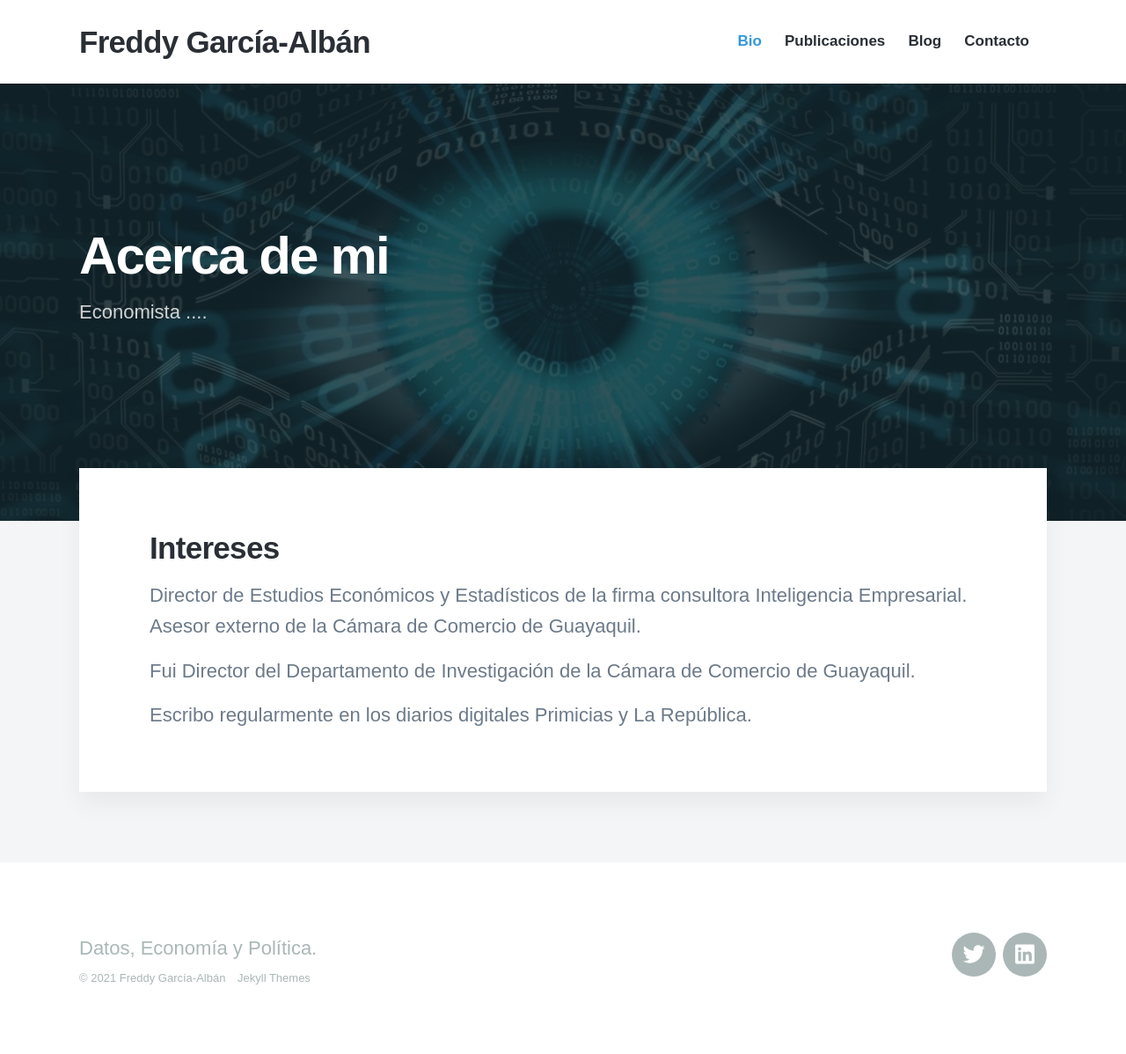
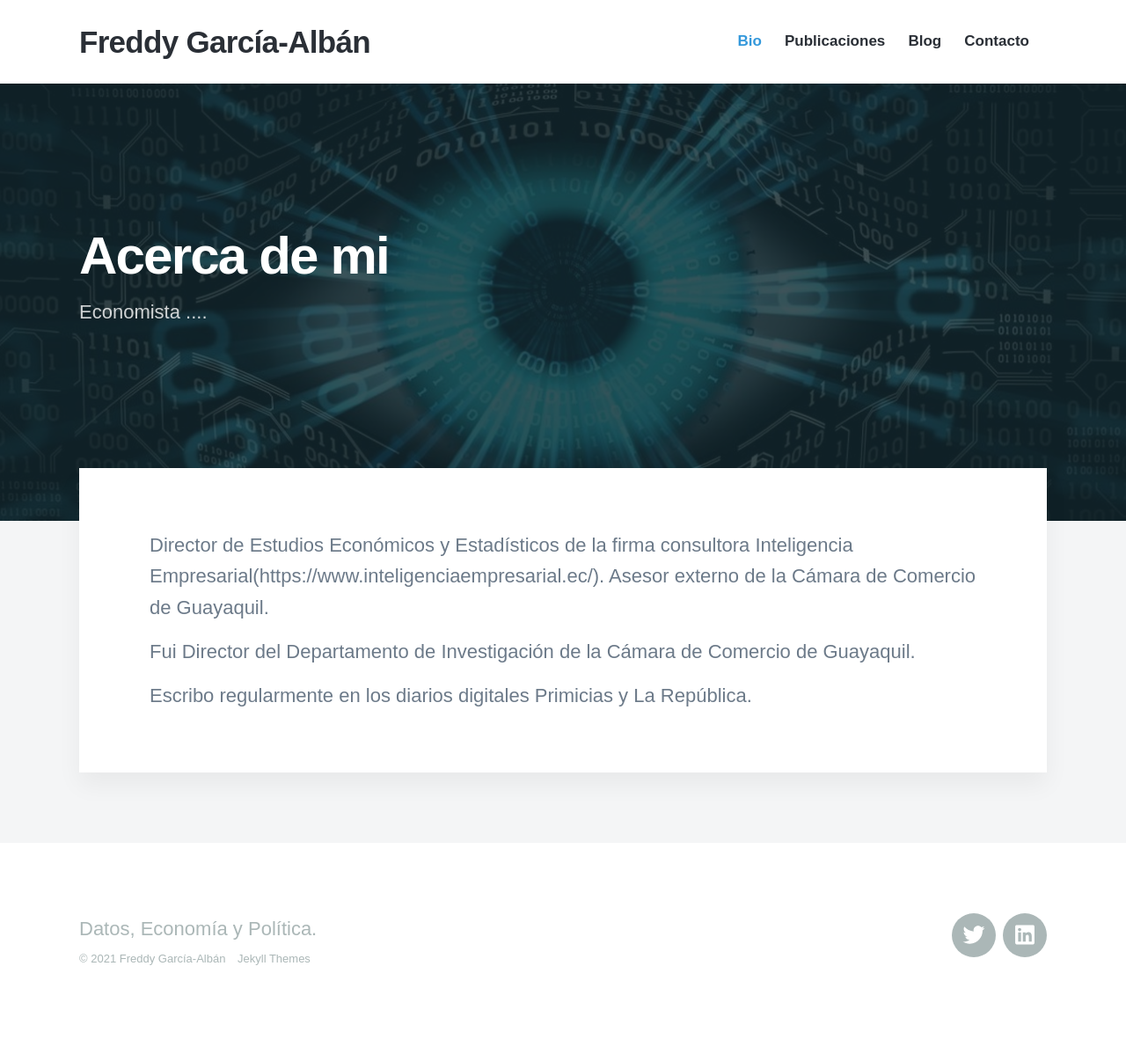
Before and after one commit to EnexFG/EnexFG.github.io, a Jekyll site: the page built from _pages/about.md, in a window 1280 px wide. Shown: the whole page at 88% size. Built offline with Jekyll 4.4.1, drawn with Linux system fonts in a browser that asks for light colours; nearby versions of some CDN libraries; some web fonts are replaced; after the commit the page ends 1176 px from its top, so only the background shows below that.

Commit message:
Update about.md

```diff
--- a/_pages/about.md
+++ b/_pages/about.md
@@ -5,8 +5,8 @@ description: Economista.
 featured_image: /images/demo/eye.jpg
 ---
 
-## Intereses
-Director de Estudios Económicos y Estadísticos de la firma consultora Inteligencia Empresarial. Asesor externo de la Cámara de Comercio de Guayaquil.
+
+Director de Estudios Económicos y Estadísticos de la firma consultora Inteligencia Empresarial(https://www.inteligenciaempresarial.ec/). Asesor externo de la Cámara de Comercio de Guayaquil.
 
 Fui Director del Departamento de Investigación de la Cámara de Comercio de Guayaquil.
 
```
